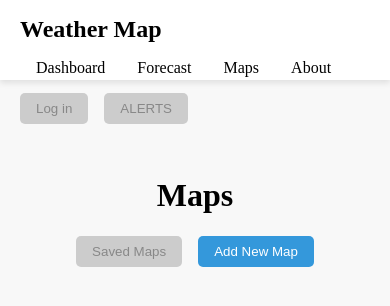
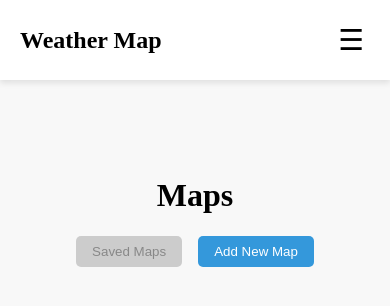
Before and after one commit to jay-parkin/interactive-weather-system, a React (Vite) app: page /maps in a window 390 px wide. Shown: the top 306 px of the page. Built offline with nearby package versions, Linux system fonts and the light colour scheme.

Commit message:
feat: enhance responsive design for Header and SearchBar components; add menu toggle functionality and improve layout for smaller screens

```diff
--- a/src/App.css
+++ b/src/App.css
@@ -15,6 +15,7 @@ body {
   justify-content: center;
   gap: 1rem;
   margin: 1rem 0;
+  flex-wrap: wrap;
 }
 
 .controls button {
--- a/src/components/Header.jsx
+++ b/src/components/Header.jsx
@@ -1,18 +1,36 @@
+import { useState } from "react";
 import { Link } from "react-router-dom";
-
 import "../styles/Header.css";
 
 export default function Header() {
+  const [menuOpen, setMenuOpen] = useState(false);
+
+  const toggleMenu = () => setMenuOpen(!menuOpen);
+
   return (
     <header className="header-container">
       <h1 className="logo">Weather Map</h1>
-      <nav className="nav-links">
-        <Link to="/">Dashboard</Link>
-        <Link to="/forecast">Forecast</Link>
-        <Link to="/maps">Maps</Link>
-        <Link to="/about">About</Link>
+
+      <button className="menu-toggle" onClick={toggleMenu}>
+        {menuOpen ? "✕" : "☰"}
+      </button>
+
+      <nav className={`nav-links ${menuOpen ? "open" : ""}`}>
+        <Link to="/" onClick={() => setMenuOpen(false)}>
+          Dashboard
+        </Link>
+        <Link to="/forecast" onClick={() => setMenuOpen(false)}>
+          Forecast
+        </Link>
+        <Link to="/maps" onClick={() => setMenuOpen(false)}>
+          Maps
+        </Link>
+        <Link to="/about" onClick={() => setMenuOpen(false)}>
+          About
+        </Link>
       </nav>
-      <div className="controls">
+
+      <div className="header-controls controls">
         <button disabled>Log in</button>
         <button disabled>ALERTS</button>
       </div>
--- a/src/components/MapContainer.jsx
+++ b/src/components/MapContainer.jsx
@@ -125,7 +125,8 @@ export default function MapComponent({
               description: entry.weather[0].description,
               icon: entry.weather[0].icon, */}
               <Popup>
-                <div>
+                <div className="popup-content">
+                  <h3>Weather Details</h3>
                   <b>{weather?.name}</b>
                   <br />
                   Description: {weather?.weather?.[0]?.description}
--- a/src/styles/Header.css
+++ b/src/styles/Header.css
@@ -1,4 +1,8 @@
 .header-container {
+  width: 100%;
+  box-sizing: border-box;
+  position: relative;
+
   display: flex;
   flex-wrap: wrap;
   flex-direction: row;
@@ -31,3 +35,42 @@
   border: none;
   border-radius: 5px;
 }
+
+.menu-toggle {
+  display: none;
+  font-size: 1.8rem;
+  background: none;
+  border: none;
+  cursor: pointer;
+}
+
+@media (max-width: 768px) {
+  .menu-toggle {
+    display: block;
+  }
+
+  .nav-links {
+    display: none;
+    flex-direction: column;
+    width: 100%;
+    background-color: white;
+    position: absolute;
+    top: 80px;
+    left: 0;
+    padding: 1rem;
+    box-shadow: 0 3px 6px rgba(0, 0, 0, 0.1);
+    z-index: 1000;
+  }
+
+  .nav-links.open {
+    display: flex;
+  }
+
+  .nav-links a {
+    margin: 0.5rem 0;
+  }
+
+  .header-controls {
+    display: none;
+  }
+}
--- a/src/styles/MapContainer.css
+++ b/src/styles/MapContainer.css
@@ -13,3 +13,10 @@
   width: 100%;
   margin: 0 auto;
 }
+
+.popup-content .controls button {
+  padding: 6px 12px;
+  font-size: 0.8rem;
+  width: 100%;
+  box-sizing: border-box;
+}
--- a/src/styles/SearchBar.css
+++ b/src/styles/SearchBar.css
@@ -1,12 +1,9 @@
 .search-panel {
   display: flex;
-  flex-wrap: wrap;
-  flex-direction: row;
-  align-items: center;
   justify-content: center;
-  margin-left: 20px;
-  margin: 20px;
-  margin-bottom: 60px;
+  padding: 20px;
+  box-sizing: border-box;
+  width: 100%;
 }
 
 .search-panel-img {
@@ -100,3 +97,30 @@
 .autocomplete-dropdown li:hover {
   background-color: #f0f0f0;
 }
+
+@media (max-width: 480px) {
+  .search-panel {
+    padding: 0 0.5rem;
+  }
+
+  .search-panel {
+    width: 100%;
+    padding: 0 1rem;
+    box-sizing: border-box;
+  }
+
+  .search-panel-container {
+    max-width: 100%;
+    width: 100%;
+  }
+
+  .input-container-field {
+    width: 100%;
+    display: flex;
+  }
+
+  .search-form-input {
+    flex-grow: 1;
+    min-width: 0;
+  }
+}
```
